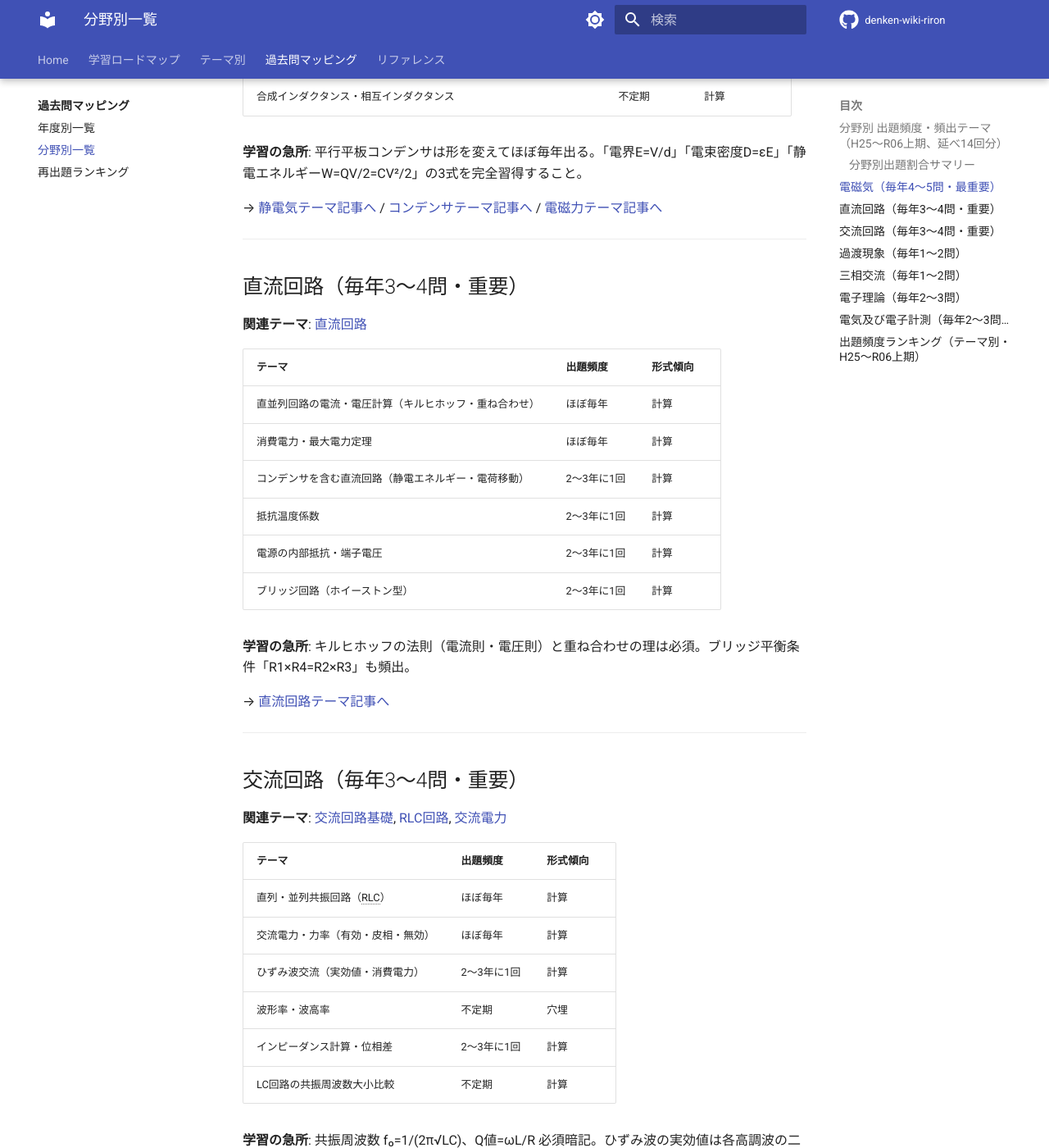
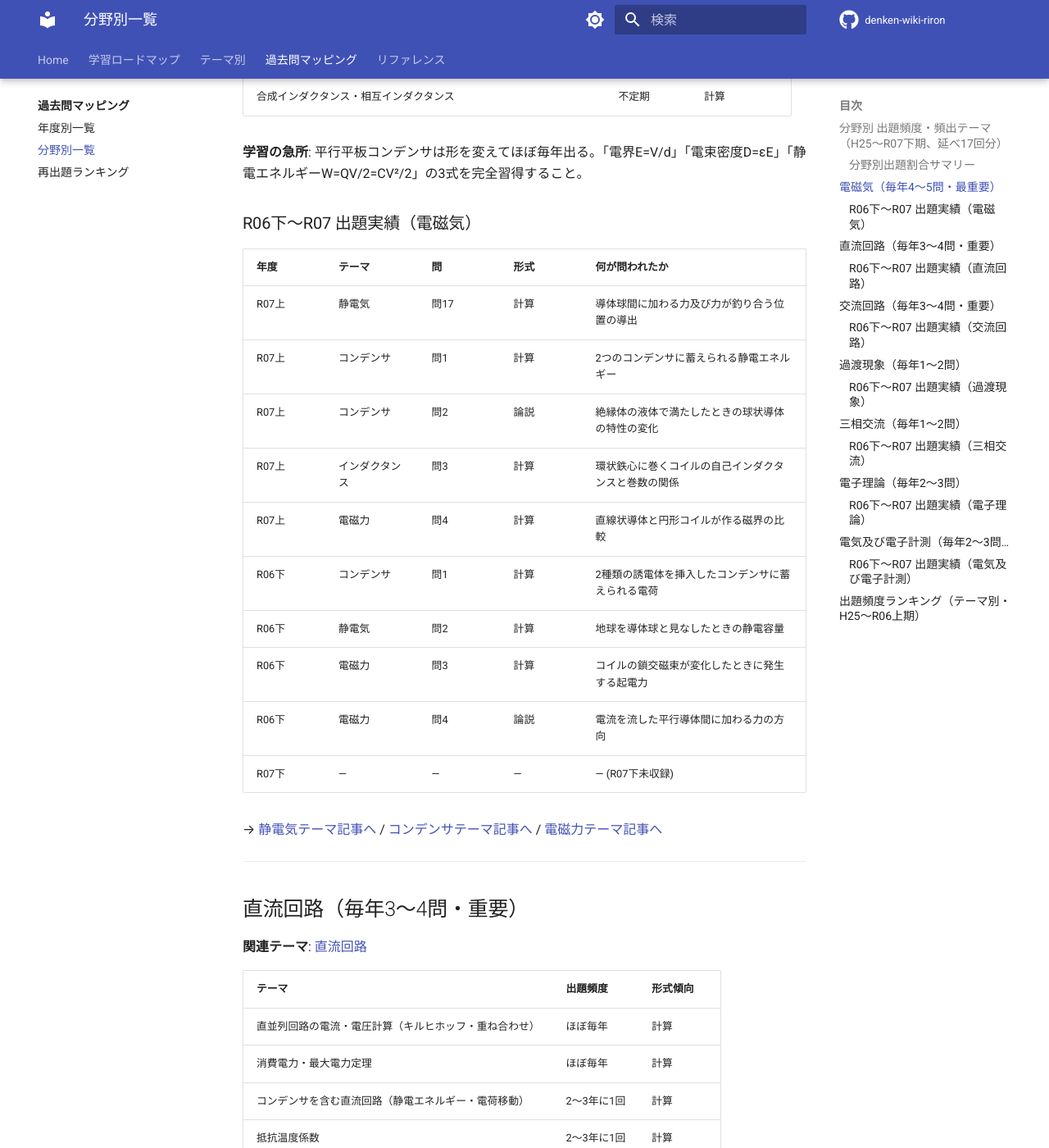
Before and after one commit to kfurufuru/denken-wiki-riron, an MkDocs documentation site: the page built from docs/kakomon/by-field.md, in a window 1280 px wide and 1400 px high, scrolled down 1506 px. Shown: the whole window at 82% size. Built offline with MkDocs 1.6.1 and Material for MkDocs 9.7.7, drawn with Linux system fonts in a browser that asks for light colours; comment, search, counter and statistics services are not loaded; some of the changed text lies outside the part shown.

Commit message:
feat: 理論Wiki by-field.md R06下〜R07 データ追加

```diff
--- a/docs/kakomon/by-field.md
+++ b/docs/kakomon/by-field.md
@@ -3,12 +3,12 @@
 ---
 # 分野別 過去問一覧
 
-H25〜R06上期（延べ14回分）の出題傾向を分野別にまとめています。
+H25〜R07下期（延べ17回分）の出題傾向を分野別にまとめています。
 詰まった問題の分野を確認して、対応テーマ記事で復習してください。
 
 ---
 
-## 分野別 出題頻度・頻出テーマ（H25〜R06上期、延べ14回分）
+## 分野別 出題頻度・頻出テーマ（H25〜R07下期、延べ17回分）
 
 ### 分野別出題割合サマリー
 
@@ -43,6 +43,21 @@
 
 **学習の急所**: 平行平板コンデンサは形を変えてほぼ毎年出る。「電界E=V/d」「電束密度D=εE」「静電エネルギーW=QV/2=CV²/2」の3式を完全習得すること。
 
+### R06下〜R07 出題実績（電磁気）
+
+| 年度 | テーマ | 問 | 形式 | 何が問われたか |
+|------|--------|---|------|--------------|
+| R07上 | 静電気 | 問17 | 計算 | 導体球間に加わる力及び力が釣り合う位置の導出 |
+| R07上 | コンデンサ | 問1 | 計算 | 2つのコンデンサに蓄えられる静電エネルギー |
+| R07上 | コンデンサ | 問2 | 論説 | 絶縁体の液体で満たしたときの球状導体の特性の変化 |
+| R07上 | インダクタンス | 問3 | 計算 | 環状鉄心に巻くコイルの自己インダクタンスと巻数の関係 |
+| R07上 | 電磁力 | 問4 | 計算 | 直線状導体と円形コイルが作る磁界の比較 |
+| R06下 | コンデンサ | 問1 | 計算 | 2種類の誘電体を挿入したコンデンサに蓄えられる電荷 |
+| R06下 | 静電気 | 問2 | 計算 | 地球を導体球と見なしたときの静電容量 |
+| R06下 | 電磁力 | 問3 | 計算 | コイルの鎖交磁束が変化したときに発生する起電力 |
+| R06下 | 電磁力 | 問4 | 論説 | 電流を流した平行導体間に加わる力の方向 |
+| R07下 | — | — | — | — (R07下未収録) |
+
 → [静電気テーマ記事へ](../themes/seidenki.md) / [コンデンサテーマ記事へ](../themes/condenser.md) / [電磁力テーマ記事へ](../themes/denjiryoku.md)
 
 ---
@@ -61,6 +76,16 @@
 | ブリッジ回路（ホイーストン型） | 2〜3年に1回 | 計算 |
 
 **学習の急所**: キルヒホッフの法則（電流則・電圧則）と重ね合わせの理は必須。ブリッジ平衡条件「R1×R4=R2×R3」も頻出。
+
+### R06下〜R07 出題実績（直流回路）
+
+| 年度 | 問 | 形式 | 何が問われたか |
+|------|---|------|--------------|
+| R07上 | 問6 | 計算 | 直流回路の抵抗を繋ぎ変えた際の電流値 |
+| R07上 | 問7 | 計算 | 直流回路の電流変化からの未知抵抗値の導出 |
+| R06下 | 問6 | 計算 | 直流電源と抵抗を直並列させた回路の抵抗に流れる電流 |
+| R06下 | 問7 | 計算 | 既知の抵抗と合成抵抗値からの未知の抵抗の抵抗値の導出 |
+| R07下 | — | — | — (R07下未収録) |
 
 → [直流回路テーマ記事へ](../themes/chokuryu-kairo.md)
 
@@ -81,6 +106,17 @@
 
 **学習の急所**: 共振周波数 f₀=1/(2π√LC)、Q値=ωL/R 必須暗記。ひずみ波の実効値は各高調波の二乗和の平方根。
 
+### R06下〜R07 出題実績（交流回路）
+
+| 年度 | テーマ | 問 | 形式 | 何が問われたか |
+|------|--------|---|------|--------------|
+| R07上 | RLC回路 | 問5 | 計算 | RLC回路において抵抗で消費されるエネルギー |
+| R07上 | 交流基礎 | 問8 | 計算 | 電流の瞬時値を用いたある値に到達する時刻の導出 |
+| R07上 | 交流電力 | 問9 | 計算 | 交流回路の負荷接続による電流変化からの抵抗値の導出 |
+| R06下 | 交流基礎 | 問8 | 計算 | 位相と波高値が異なる電源の合成電圧 |
+| R06下 | RLC回路 | 問9 | 計算 | 周波数が変化したときにRC回路に流れる電流 |
+| R07下 | — | — | — | — (R07下未収録) |
+
 → [交流回路基礎テーマ記事へ](../themes/kouryu-kiso.md) / [RLC回路テーマ記事へ](../themes/rlc-kairo.md)
 
 ---
@@ -98,6 +134,14 @@
 
 **学習の急所**: 時定数τ（RC=CR、RL=L/R）と「t=τで約63%変化」の関係を押さえる。スイッチ切換前後の初期値・最終値を明確にする解法が基本。
 
+### R06下〜R07 出題実績（過渡現象）
+
+| 年度 | 問 | 形式 | 何が問われたか |
+|------|---|------|--------------|
+| R07上 | 問10 | 計算 | RLC直列回路の一部素子を短絡したときの電流変化 |
+| R06下 | 問10 | 計算 | RC回路の過渡状態と定常状態の時に流れる電流の比 |
+| R07下 | — | — | — (R07下未収録) |
+
 → [過渡現象テーマ記事へ](../themes/kato-gensho.md)
 
 ---
@@ -114,6 +158,14 @@
 | 不平衡三相回路 | 不定期 | 計算 |
 
 **学習の急所**: Y⇔Δ変換（R_Δ=3R_Y）、Y結線の線電流=相電流・線間電圧=√3×相電圧、Δ結線の逆の関係を確実に。
+
+### R06下〜R07 出題実績（三相交流）
+
+| 年度 | 問 | 形式 | 何が問われたか |
+|------|---|------|--------------|
+| R07上 | 問15 | 計算 | Δ結線の電源とY結線の負荷を組み合わせた三相回路 |
+| R06下 | 問15 | 計算 | 三相平衡誘導性負荷とコンデンサを接続した回路 |
+| R07下 | — | — | — (R07下未収録) |
 
 → [三相交流テーマ記事へ](../themes/sansou-kouryu.md)
 
@@ -135,6 +187,18 @@
 
 **学習の急所**: 電子の運動方程式「eE=ma」「ローレンツ力qv×B」は毎年出る計算の基礎。トランジスタはhパラメータ等価回路も頻出。
 
+### R06下〜R07 出題実績（電子理論）
+
+| 年度 | テーマ | 問 | 形式 | 何が問われたか |
+|------|--------|---|------|--------------|
+| R07上 | 半導体 | 問11 | 穴埋 | ホール素子の動作原理 |
+| R07上 | トランジスタ | 問13 | 計算 | トランジスタの電流増幅率と出力インピーダンス |
+| R07上 | トランジスタ | 問18 | 計算 | エミッタホロワ回路における回路計算 |
+| R06下 | 半導体 | 問11 | 論説 | 電界効果トランジスタの種類や特徴 |
+| R06下 | トランジスタ | 問13 | 計算 | トランジスタの静特性を利用した回路演算 |
+| R06下 | オペアンプ | 問18 | 論説・計算 | 演算増幅器の特徴と回路演算 |
+| R07下 | — | — | — | — (R07下未収録) |
+
 → [半導体テーマ記事へ](../themes/handotai.md) / [トランジスタテーマ記事へ](../themes/transistor.md) / [オペアンプテーマ記事へ](../themes/opamp.md)
 
 ---
@@ -154,6 +218,14 @@
 | 二電力計法 | 不定期 | 計算 |
 
 **学習の急所**: 電流計の分流器「倍率=内部抵抗/分流器抵抗+1」、電圧計の倍率器「倍率=1+倍率器抵抗/内部抵抗」を確実に。
+
+### R06下〜R07 出題実績（電気及び電子計測）
+
+| 年度 | テーマ | 問 | 形式 | 何が問われたか |
+|------|--------|---|------|--------------|
+| R07上 | 計器の原理 | 問16 | 計算 | 電流電圧計の測定範囲拡大 |
+| R06下 | ブリッジ回路 | 問16 | 計算 | ブリッジの平衡条件を利用した回路演算 |
+| R07下 | — | — | — | — (R07下未収録) |
 
 → [計器の原理テーマ記事へ](../themes/keiki.md) / [ブリッジ回路テーマ記事へ](../themes/bridge.md)
 
@@ -177,3 +249,5 @@
 ---
 
 データ出典: 電験王3（denken-ou.com）、電験倶楽部（denkenclub.com）（H25〜R06上期）
+
+最終更新: 2026-04-03（R06下〜R07追加）
```
